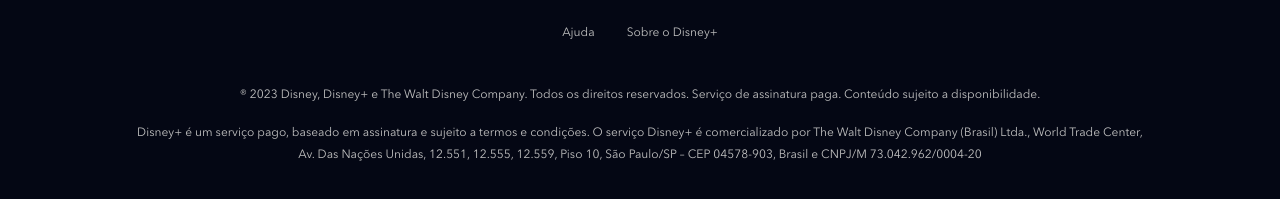
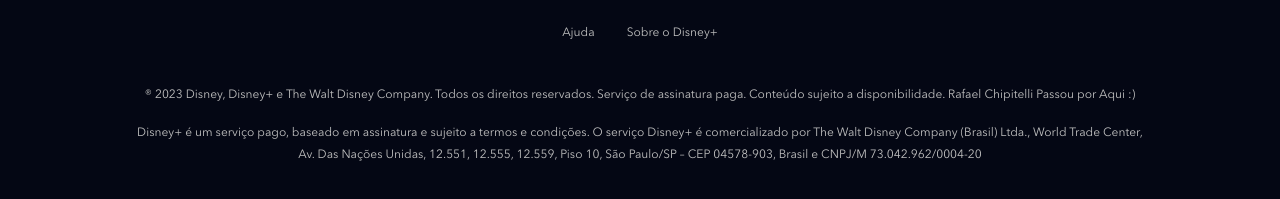
Before and after one commit to RafaelChipitelli/clone_disneyplus, a website: page index.html in a window 1280 px wide. Shown: the part 5175-5374 px from the top of the page. Drawn offline with nearby package versions, Linux system fonts and the light colour scheme; files that its build step writes are made by us from their sources; files whose address does not match are found by name.

Commit message:
deixando minha marca

```diff
--- a/index.html
+++ b/index.html
@@ -336,7 +336,7 @@
                 </li>
             </ul>
             <p class="text--small">
-                ® 2023 Disney, Disney+ e The Walt Disney Company. Todos os direitos reservados. Serviço de assinatura paga. Conteúdo sujeito a disponibilidade.
+                ® 2023 Disney, Disney+ e The Walt Disney Company. Todos os direitos reservados. Serviço de assinatura paga. Conteúdo sujeito a disponibilidade. Rafael Chipitelli Passou por Aqui :)
             </p>
             <p class="text--small">
                 Disney+ é um serviço pago, baseado em assinatura e sujeito a termos e condições. O serviço Disney+ é comercializado por The Walt Disney Company (Brasil) Ltda., World Trade Center, Av. Das Nações Unidas, 12.551, 12.555, 12.559, Piso 10, São Paulo/SP – CEP 04578-903, Brasil e CNPJ/M 73.042.962/0004-20
```
